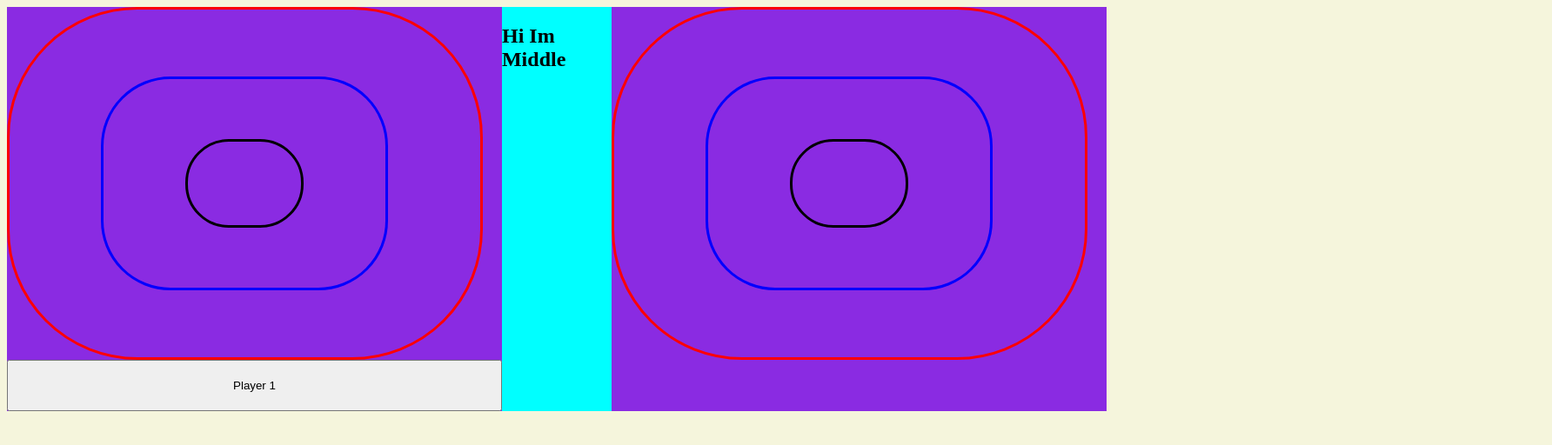
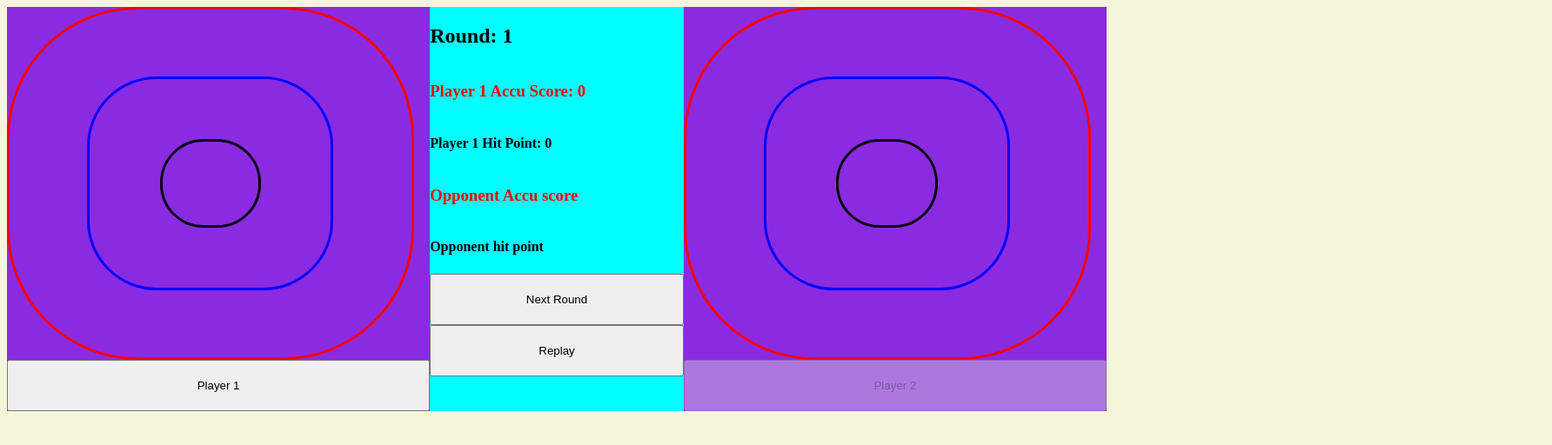
Before and after one commit to raam5544/Mod1-The-DOM-Based-Game, a plain HTML site: page next.html in a window 1280 px wide. Shown: the whole page at 87% size, 1784 px wide, since content can reach past the window. Drawn offline with Linux system fonts and the light colour scheme.

Commit message:
Score board logic partly created

```diff
--- a/next.html
+++ b/next.html
@@ -26,13 +26,19 @@
                     </div>
                 </div>
             </div>
-            <button onclick="fun()">Player 1</button>
+            <button id="player1Butt" onclick="fun()">Player 1</button>
         </div>
         <div class="middle">
-            <h2>Hi Im Middle</h2>
+            <h2 class="roundInfo">Round info:</h2>
+            <h3 id="player1AccuScore">Player 1 Accu score</h3>
+            <h4 id="player1HitPoint">Player 1 hit point</h4>
+            <h3 class="player1AccuScore">Opponent Accu score</h3>
+            <h4 class="player1HitPoint">Opponent hit point</h4>
+            <button id="roundUpButt" onclick="roundUp()">Next Round</button>
+            <button>Replay</button>
         </div>
         <div class="player2">
-            <div class="board">
+            <div class="board" id="board2">
                 <div class="boardParent">
                     <div class="boardChild">
                         <div class="boardGrandChild">
@@ -41,7 +47,7 @@
                     </div>
                 </div>
             </div>
-
+            <button id="player2Button" disabled="true" onclick="compPlayer()">Player 2</button>
         </div>
     </div>
     </div>
--- a/script.js
+++ b/script.js
@@ -44,6 +44,21 @@ const plot = document.createElement('h3')
 plot.textContent = 'X'
 
 const board = document.querySelector('.board')
+const board2 = document.querySelector('#board2')
+
+const player2Button = document.querySelector('#player2Button')
+console.log(board2)
+
+const roundInfor = document.querySelector('.roundInfo')
+let round = 1
+
+let player1AccumulatedScore = 0
+const playerScoreAccum = document.querySelector('#player1AccuScore')
+playerScoreAccum.textContent = `Player 1 Accu Score: ${player1AccumulatedScore}`
+
+let playerPoint = 0
+const player1HitPoint = document.querySelector('#player1HitPoint')
+player1HitPoint.textContent = `Player 1 Hit Point: ${playerPoint}`
 
 function getRandomInt(max) {
     return Math.floor(Math.random() * max);
@@ -51,6 +66,8 @@ function getRandomInt(max) {
 let x;
 let y;
 let attempt = 0
+
+
 function fun() {
     board.append(plot)
     x = 100 * getRandomInt(4);
@@ -63,12 +80,12 @@ function fun() {
     playerScoreCalc()
     attempt++
     if (attempt == 3) {
-        document.querySelector('button').disabled = true
+        document.querySelector('#player1Butt').disabled = true
     }
 }
 
 function playerScoreCalc() {
-    let playerPoint = 0
+
     if ((x < 248 && x > 154) && (y < 268 && y > 161)) {
         playerPoint = 15
     }
@@ -78,5 +95,46 @@ function playerScoreCalc() {
     else if (((x < 395 && x > 320) || (x < 85 && x > 10)) && ((y < 85 && y > 10) || (y > 330 && y < 410))) {
         playerPoint = 5
     }
+    player1HitPoint.textContent = `Player 1 Hit Point: ${playerPoint}`
+    player1AccumulatedScore += playerPoint
+    playerScoreAccum.textContent = `Player 1 Accu Score: ${player1AccumulatedScore}`
     console.log(playerPoint)
 }
+let isTwoPlayer = true
+
+function compPlayer() {
+    if (!isTwoPlayer) {
+        function fun() {
+            board2.append(plot)
+            x = 600 + (100 * getRandomInt(4));
+            y = 100 * getRandomInt(4);
+            plot.style.position = "absolute";
+            plot.style.left = x + 'px';;
+            plot.style.top = y + 'px';
+            console.log(x)
+            console.log(y)
+            playerScoreCalc()
+        }
+        let compCount = 1
+        const interval = setInterval(() => {
+            fun()
+            if (compCount == 3) {
+                clearInterval(interval)
+            }
+            compCount++
+        }, 3000);
+
+    } else player2Button.disabled = false
+
+}
+roundInfor.textContent = `Round: ${round} `
+function roundUp() {
+    document.querySelector('#player1Butt').disabled = false
+    attempt = 0
+    round = round + 1
+    console.log(round)
+    roundInfor.textContent = `Round: ${round} `
+    if (round === 3) {
+        document.querySelector('#roundUpButt').disabled = true
+    }
+}
--- a/style1.css
+++ b/style1.css
@@ -8,6 +8,7 @@ body {
     flex-direction: row;
     flex-wrap: nowrap;
     justify-content: space-between;
+    flex-grow: 1 2 1;
 }
 
 .player1 {
@@ -67,3 +68,10 @@ button {
 h3 {
     color: red;
 }
+
+.middle {
+    display: flex;
+    flex-wrap: nowrap;
+    width: 30%;
+    flex-direction: column;
+}
```
